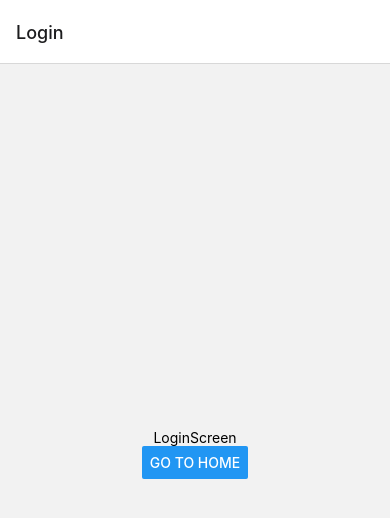
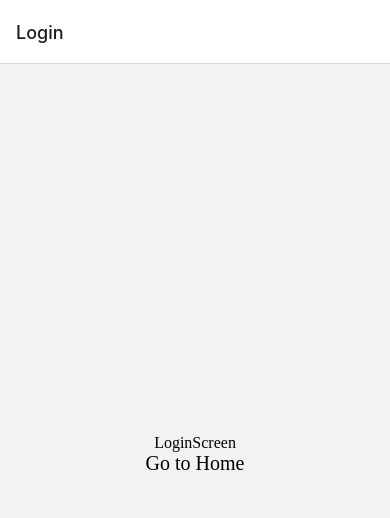
Before and after one commit to SnoopyKim/RetroGameBox, a React Native app: screen /Login in a window 390 px wide. Shown: the top 518 px of the page. Built offline with nearby package versions, Linux system fonts and the light colour scheme; a web font is replaced by a local one.

Commit message:
TextButton 컴포넌트 생성

```diff
--- /dev/null
+++ b/components/buttons/TextButton.jsx
@@ -0,0 +1,18 @@
+import { StyleSheet, Text, TouchableOpacity } from 'react-native';
+
+const TextButton = ({ title, onPressed, color, backgrounColor }) => {
+  return (
+    <TouchableOpacity onPress={onPressed}>
+      <Text style={styles.title}>{title}</Text>
+    </TouchableOpacity>
+  );
+};
+
+const styles = StyleSheet.create({
+  title: {
+    fontFamily: 'DGM',
+    fontSize: 20,
+  },
+});
+
+export default TextButton;
--- a/screens/Login.jsx
+++ b/screens/Login.jsx
@@ -1,12 +1,16 @@
 import { StatusBar } from 'expo-status-bar';
 import { Button, SafeAreaView, StyleSheet, Text } from 'react-native';
+import TextButton from '../components/buttons/TextButton';
 
 const LoginScreen = ({ navigation }) => {
   return (
     <SafeAreaView style={styles.center}>
       <StatusBar />
-      <Text>LoginScreen</Text>
-      <Button title="Go to Home" onPress={() => navigation.navigate('Home')} />
+      <Text style={styles.title}>LoginScreen</Text>
+      <TextButton
+        title="Go to Home"
+        onPress={() => navigation.navigate('Home')}
+      />
     </SafeAreaView>
   );
 };
@@ -17,6 +21,10 @@ const styles = StyleSheet.create({
     justifyContent: 'center',
     alignItems: 'center',
   },
+  title: {
+    fontFamily: 'DGM',
+    fontSize: 16,
+  },
 });
 
 export default LoginScreen;
```
